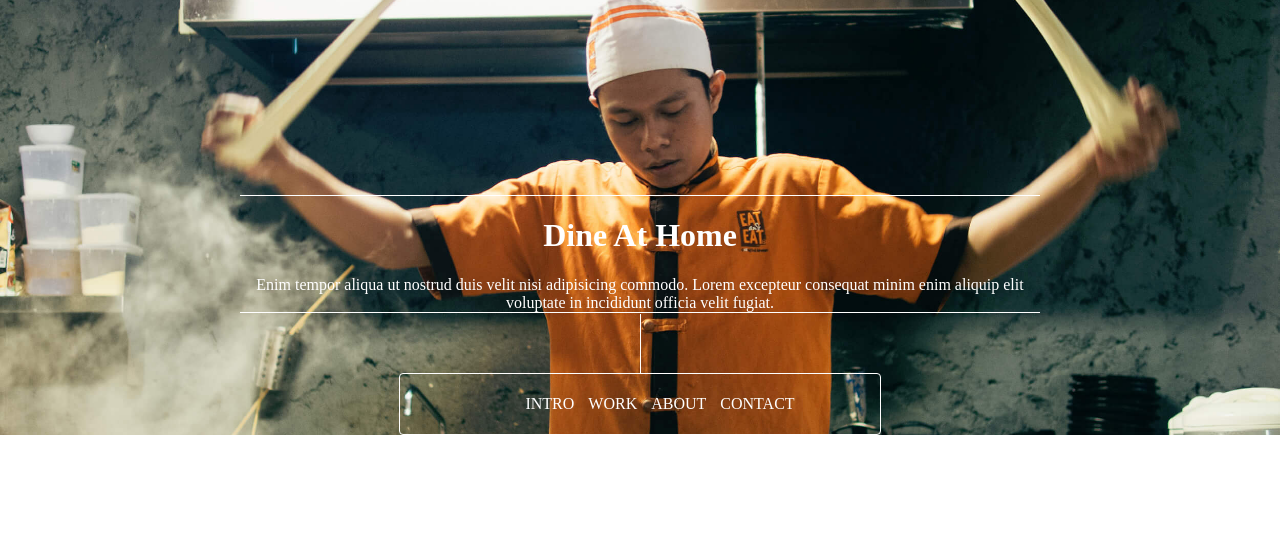
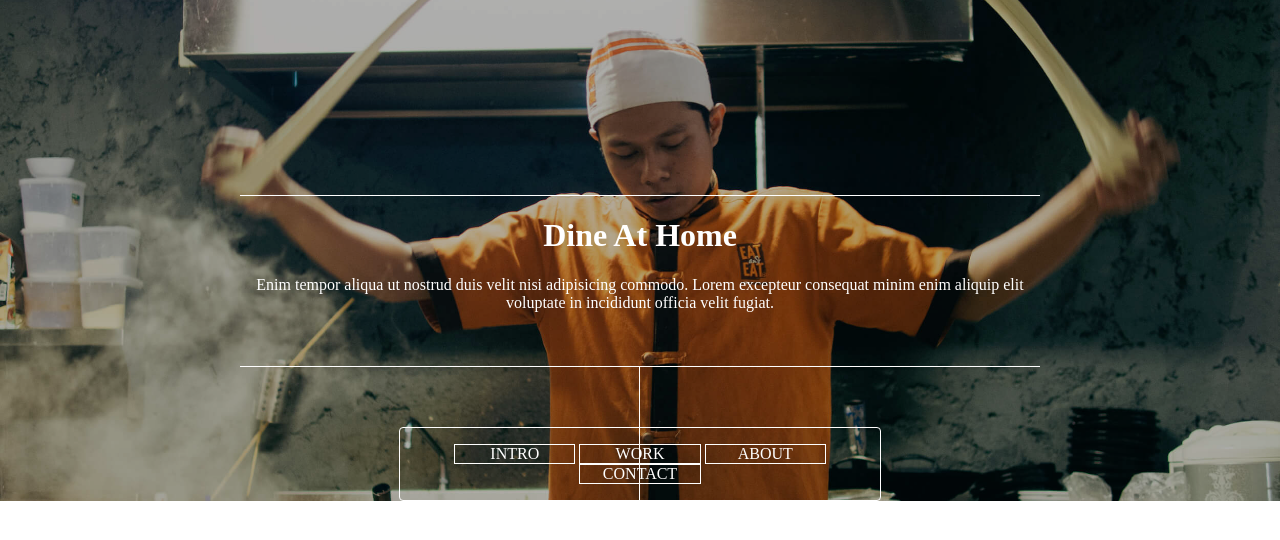
Before and after one commit to pptang/Playground, a website built with webpack: page index.html in a window 1280 px wide. Built offline with nearby package versions, Linux system fonts and the light colour scheme; files whose address does not match are found by name.

Commit message:
*Add :after for navbar

```diff
--- a/index.html
+++ b/index.html
@@ -12,14 +12,14 @@
       <div>Enim tempor aliqua ut nostrud duis velit nisi adipisicing commodo. Lorem excepteur consequat minim enim aliquip elit voluptate in incididunt officia velit fugiat.</div>
     </div>
     <div id="navbar">
-      <nav>
+      <div>
         <ul>
-          <li><a>INTRO</a></li>
-          <li><a>WORK</a></li>
-          <li><a>ABOUT</a></li>
-          <li><a>CONTACT</a></li>
+          <li><a href="#">INTRO</a></li>
+          <li><a href="#">WORK</a></li>
+          <li><a href="#">ABOUT</a></li>
+          <li><a href="#">CONTACT</a></li>
         </ul>
-      </nav>
+      </div>
     </div>
   </div>
   <script src="build/bundle.js"></script>
--- a/src/css/main.scss
+++ b/src/css/main.scss
@@ -17,9 +17,19 @@ $width: 800px;
   background-position: center;
   color: #ffffff;
 
+  &:before {
+    content: '';
+    position: absolute;
+    left: 0;
+    top: 0;
+    width: 100%;
+    height: 100%;
+    background-color: rgba(0, 0, 0, .300);
+    z-index: 1;
+  }
+
   .container {
     margin-top: 195px;
-
     width: 100%;
     border-style: solid;
     border-color: #ffffff;
@@ -29,13 +39,18 @@ $width: 800px;
     border-bottom-width: 1px;
     max-width: 800px;
     display: inline-block;
+    position: relative;
+    z-index: 2;
     div {
       max-width: $width;
       display: inline-block;
+      margin-bottom: 54px;
     }
   }
   #navbar {
-    nav {
+    position: relative;
+    z-index: 2;
+    div {
       position: relative;
       border: 1px solid #ffffff;
       border-radius: 4px;
@@ -45,20 +60,37 @@ $width: 800px;
       &:before {
         content: '';
         width: 1px;
-        display:block;
+        display: block;
         height: 60px;
         background: #ffffff;
         position: absolute;
-        left: 50%;
-        top: -60px;
+        left: calc(50% - 1px);
+        top: -61px;
       }
-      li {
-        display: inline-block;
-        padding: 5px;
-        a {
-          text-decoration: none;
-          color: white;
+      ul {
+        padding: 0;
+        li {
+          border: 1px solid #ffffff;
+          display: inline-block;
+          width: calc((480px - 3px) / 4);
+          a {
+            text-decoration: none;
+            color: white;
+            &:hover {
+              color: rgba(255, 255, 255, .700);
+            }
+          }
         }
+      }
+      &:after {
+        content: '';
+        display: block;
+        position: absolute;
+        top: 0;
+        left: calc(50% - 1px);
+        height: 100%;
+        background: #ffffff;
+        width: 1px;
       }
     }
   }
```
